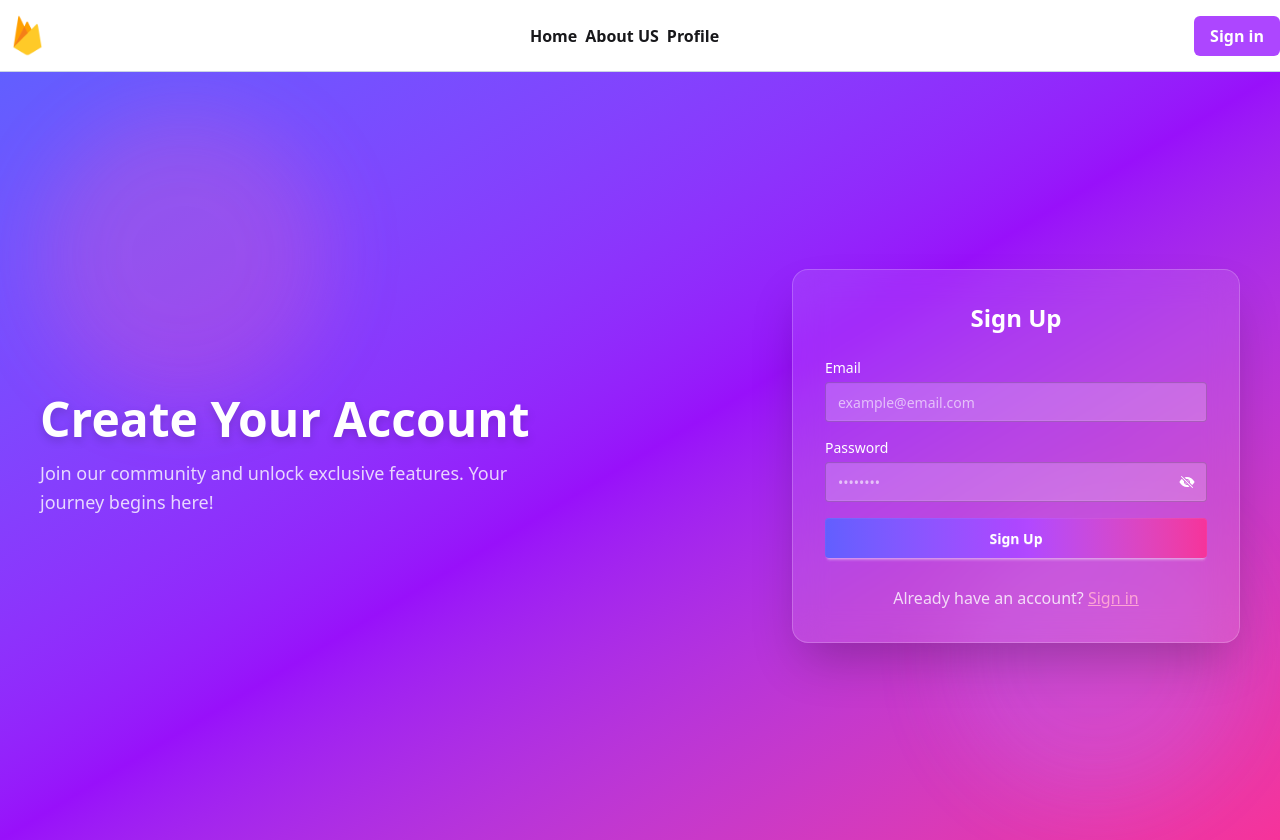
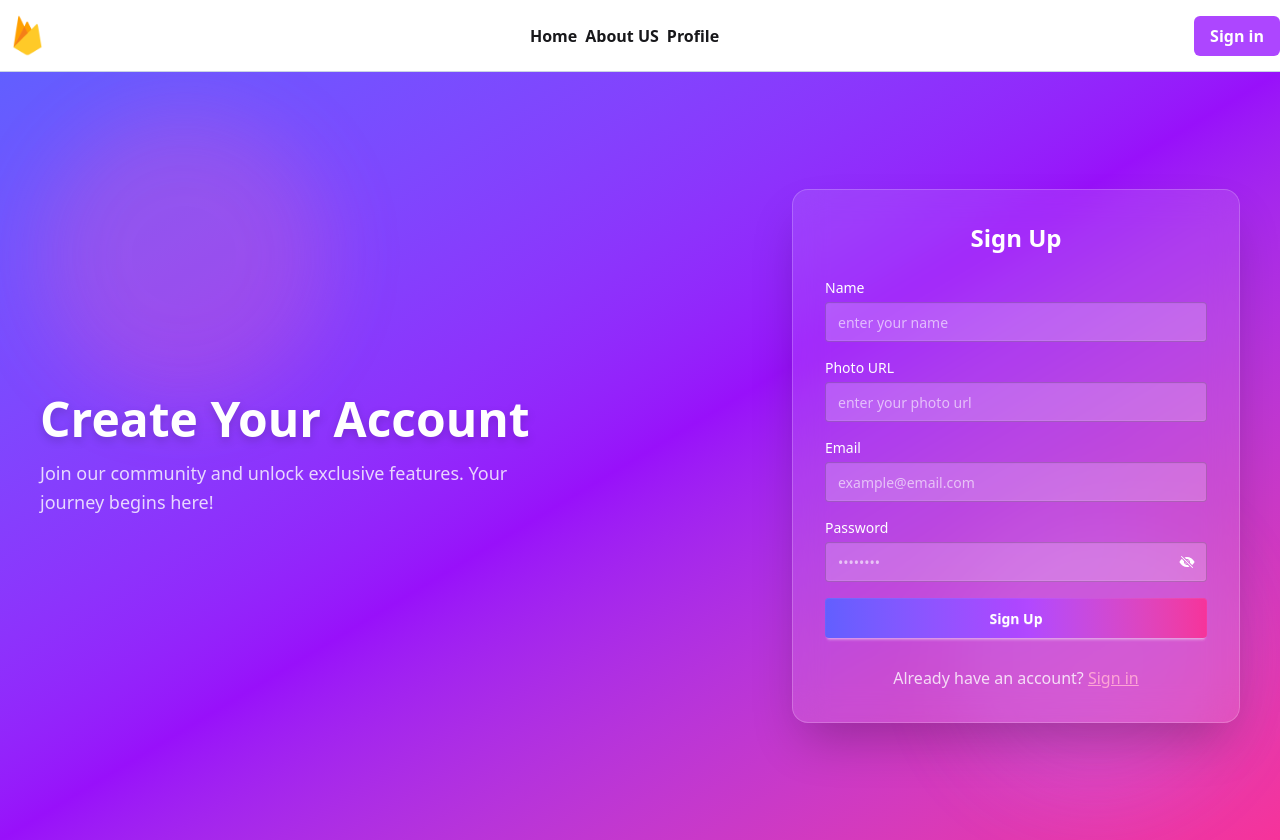
Before and after one commit to rakibhassannayem/firebase-fighter, a React (Vite) app: page /signup in a window 1280 px wide. Built offline with nearby package versions, Linux system fonts and the light colour scheme.

Commit message:
update profile

```diff
--- a/src/pages/Signup.jsx
+++ b/src/pages/Signup.jsx
@@ -3,7 +3,7 @@ import { FaEye } from "react-icons/fa";
 import { IoEyeOff } from "react-icons/io5";
 
 import MyContainer from "../components/MyContainer";
-import { createUserWithEmailAndPassword } from "firebase/auth";
+import { createUserWithEmailAndPassword, updateProfile } from "firebase/auth";
 import { auth } from "../firebase/firebase.config";
 import { toast } from "react-toastify";
 import { useState } from "react";
@@ -13,6 +13,8 @@ const Signup = () => {
   const handleSignup = (e) => {
     e.preventDefault();
 
+    const displayName = e.target.name?.value;
+    const photoURL = e.target.photo?.value;
     const email = e.target.email?.value;
     const password = e.target.password?.value;
 
@@ -27,8 +29,14 @@ const Signup = () => {
 
     createUserWithEmailAndPassword(auth, email, password)
       .then((res) => {
-        console.log(res);
-        toast.success("Sign up Successful");
+        updateProfile(res.user, { displayName, photoURL })
+          .then((res) => {
+            console.log(res);
+            toast.success("Sign up Successful");
+          })
+          .catch((e) => {
+            toast.error(e.message);
+          });
       })
       .catch((err) => {
         if (err.code === "auth/email-already-in-use") {
@@ -89,6 +97,28 @@ const Signup = () => {
 
             <form onSubmit={handleSignup} className="space-y-4">
               <div>
+                <label className="block text-sm font-medium mb-1">Name</label>
+                <input
+                  type="text"
+                  name="name"
+                  placeholder="enter your name"
+                  className="input input-bordered w-full bg-white/20 text-white placeholder-white/60 focus:outline-none focus:ring-2 focus:ring-pink-400"
+                />
+              </div>
+
+              <div>
+                <label className="block text-sm font-medium mb-1">
+                  Photo URL
+                </label>
+                <input
+                  type="text"
+                  name="photo"
+                  placeholder="enter your photo url"
+                  className="input input-bordered w-full bg-white/20 text-white placeholder-white/60 focus:outline-none focus:ring-2 focus:ring-pink-400"
+                />
+              </div>
+
+              <div>
                 <label className="block text-sm font-medium mb-1">Email</label>
                 <input
                   type="email"
```
